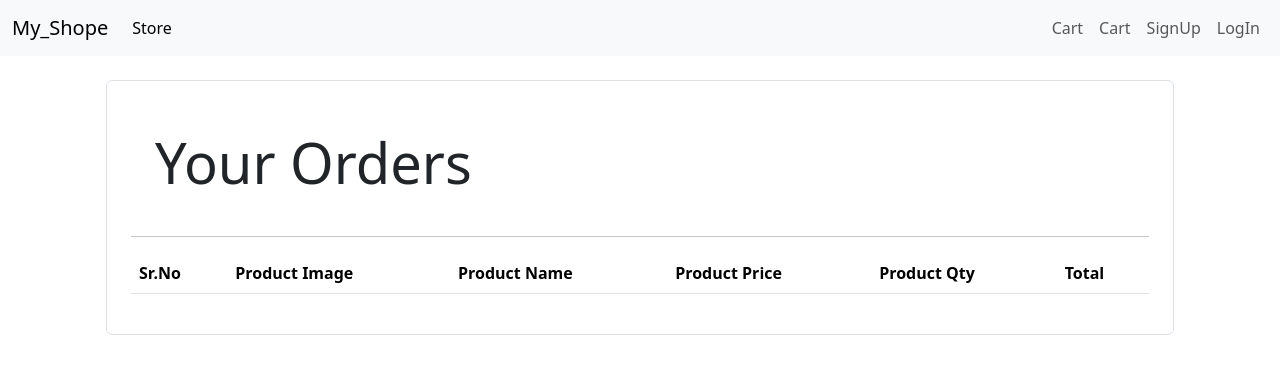
After one commit to mazharrasheed/MY_SHOP, a Django app: page /orders/ in a window 1280 px wide. The commit adds this page. Shown: the top 374 px of the page. Run offline with Django 4.2, Linux system fonts and the light colour scheme; data comes from the database, SQL or seed files in the repository; both versions use the stored data as it was after the commit; lists and menus that the app fills with data are empty.

Commit message:
order.html added

```diff
--- a/store/models/orders.py
+++ b/store/models/orders.py
@@ -21,6 +21,6 @@ class Orders(models.Model):
 
     def place_order(self):
         self.save()
-
-    def __str__(self):
-        return self.name
+    @staticmethod
+    def get_order_by_custid(customer):
+        return Orders.objects.filter(customer=customer)
--- a/store/templatetags/cart.py
+++ b/store/templatetags/cart.py
@@ -32,3 +32,8 @@ def total_cart_price(products,cart):
     for p in products:
         sum+=pro_Total_Price(p,cart)
     return sum
+
+@register.filter(name='order_item_total_price')
+def order_item_total_price(item,qty):
+    total_price=item*qty
+    return total_price
--- a/store/urls.py
+++ b/store/urls.py
@@ -23,6 +23,7 @@ from store.views.cart import Cart
 from store.views.checout import Cheout
 from store.views.home import Index
 from store.views.login import Login, logout
+from store.views.orders import Order
 from store.views.signup import Signup
 
 urlpatterns = [
@@ -32,5 +33,6 @@ urlpatterns = [
     path('logout/',     logout,                 name='logout'),
     path('showcart/',   Cart.as_view(),         name='showcart'),
     path('checkout/',   Cheout.as_view(),       name='checkout'),
+    path('orders/',     Order.as_view(),       name='orders'),
 
 ]+ static(settings.MEDIA_URL, document_root=settings.MEDIA_ROOT)
--- /dev/null
+++ b/store/views/orders.py
@@ -0,0 +1,15 @@
+
+from django.shortcuts import render
+from django.views import View
+
+from ..models.orders import Orders
+
+# Create your views here.
+
+class Order(View):
+
+    def get(self,request):
+        customer=request.session.get('customer_id')
+        order=Orders.get_order_by_custid(customer)
+        data={'order':order,}
+        return render(request,'orders.html',data)
--- a/templates/base.html
+++ b/templates/base.html
@@ -41,7 +41,7 @@
               {% if request.session.customer_id %}
 
               <li class="nav-item">
-                <a class="nav-link" href="/#">Orders</a>
+                <a class="nav-link" href="/orders/">Orders</a>
               </li>
               <li class="nav-item">
                 <a class="nav-link" href="logout/">Logout</a>
--- /dev/null
+++ b/templates/orders.html
@@ -0,0 +1,42 @@
+{% extends "base.html" %} {% block title %}Cart{% endblock title %}
+{% load cart %}
+{% load custom_filters %}
+{% block content %}
+
+<div class="container">
+    <div class="border rounded p-4 m-4">
+    <h1 class="display-4 p-4 ,m-4">Your Orders</h1>
+    <hr>
+
+    <table class="table">
+        <thead>
+            <tr >
+                <th>Sr.No</th>
+                <th>Product Image</th>
+                <th>Product Name</th>
+                <th>Product Price</th>
+                <th>Product Qty</th>
+                <th>Total </th>
+            </tr>
+        </thead>
+        <tbody>
+            {% for item in order %}
+            <tr >
+                <th> {{forloop.counter}}</th>
+                <th> {{item.id}}</th>
+                <th> {{item.product}}</th>
+                <th>{{item.price|currency}} </th>
+                <th>{{item.qty}}</th>
+                <th>{{item.qty|order_item_total_price:item.price}}</th>
+            </tr>
+            {% endfor %}
+        </tbody>
+
+    </table>
+
+
+    </div>
+
+</div>
+
+{% endblock content %}
```
Also changed, not shown: db.sqlite3.
